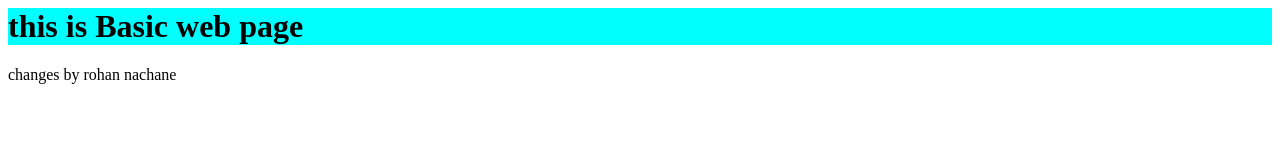
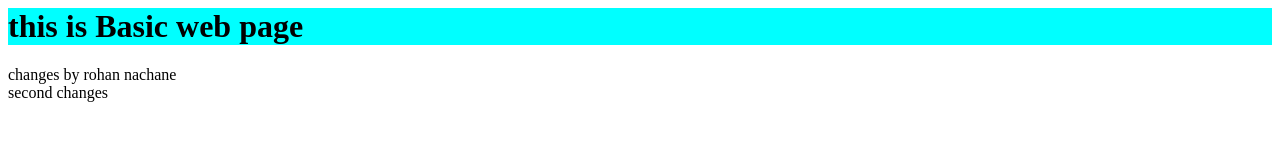
Before and after one commit to arnavyelchalwar3/new-repository, a plain HTML site: page index.html in a window 1280 px wide. Drawn offline with Linux system fonts and the light colour scheme.

Commit message:
second commmit

```diff
--- a/index.html
+++ b/index.html
@@ -13,5 +13,8 @@
         <div>
             changes by rohan nachane
         </div>
+        <div>
+            second changes
+        </div>
         </head>
         </html>
```
